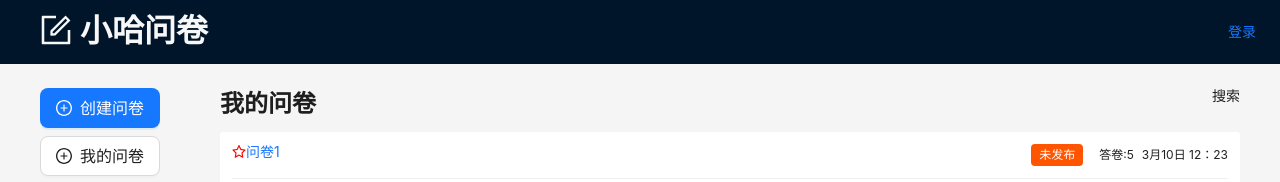
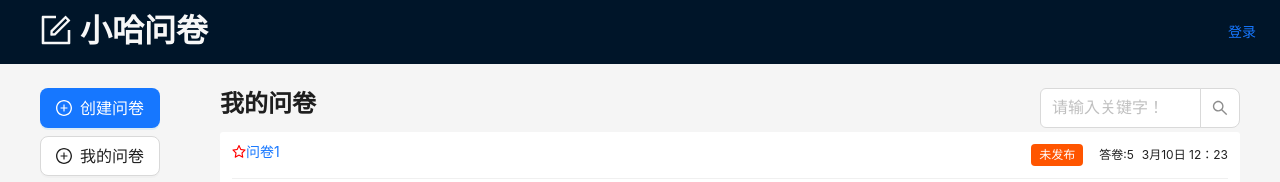
Before and after one commit to hardingCheng/react-question-code, a React (Create React App) app: page /mange/list in a window 1280 px wide. Shown: the top 182 px of the page. Built offline with nearby package versions, Linux system fonts and the light colour scheme.

Commit message:
🚀 新增: 新增搜索组件和搜索基础逻辑

```diff
--- /dev/null
+++ b/src/components/ListSearch.tsx
@@ -0,0 +1,37 @@
+import React, { ChangeEvent, FC, useEffect, useState } from 'react'
+import { Input } from 'antd'
+import { useLocation, useNavigate, useSearchParams } from 'react-router-dom'
+import { LIST_SEARCH_PARAM_KEY } from '../constant'
+const { Search } = Input
+const ListSearch: FC = () => {
+  const nav = useNavigate()
+  const { pathname } = useLocation()
+  const [searchParams] = useSearchParams()
+  const [value, setValue] = useState('')
+  useEffect(() => {
+    setValue(searchParams.get(LIST_SEARCH_PARAM_KEY) || '')
+  }, [searchParams])
+  const onChange = (e: ChangeEvent<HTMLInputElement>) => {
+    setValue(e.target.value)
+  }
+  const onSearch = (value: string) => {
+    nav({
+      pathname,
+      search: `${LIST_SEARCH_PARAM_KEY}=${value}`,
+    })
+  }
+  return (
+    <div>
+      <Search
+        size="large"
+        allowClear
+        placeholder="请输入关键字！"
+        value={value}
+        onSearch={onSearch}
+        onChange={onChange}
+        style={{ width: 200 }}
+      />
+    </div>
+  )
+}
+export default ListSearch
--- /dev/null
+++ b/src/constant/index.ts
@@ -0,0 +1,5 @@
+/**
+ * @description 常量
+ * @author xuxiaoha
+ */
+export const LIST_SEARCH_PARAM_KEY = 'keyword'
--- a/src/pages/manage/List.tsx
+++ b/src/pages/manage/List.tsx
@@ -4,6 +4,7 @@ import { useTitle } from 'ahooks'
 import QuestionCard from '../../components/QuestionCard'
 import styles from './Common.module.scss'
 import { Typography } from 'antd'
+import ListSearch from '../../components/ListSearch'
 const rawQuestionList = [
   {
     _id: 'q1',
@@ -50,7 +51,9 @@ const List: FC = () => {
         <div className={styles.left}>
           <Title level={3}>我的问卷 </Title>
         </div>
-        <div className={styles.right}>搜索</div>
+        <div className={styles.right}>
+          <ListSearch />
+        </div>
       </div>
       <div className={styles.content}>
         {questionList.length > 0 &&
--- a/src/pages/manage/Star.tsx
+++ b/src/pages/manage/Star.tsx
@@ -4,6 +4,7 @@ import { useTitle } from 'ahooks'
 import QuestionCard from '../../components/QuestionCard'
 import styles from './Common.module.scss'
 import { Empty, Typography } from 'antd'
+import ListSearch from '../../components/ListSearch'
 const rawQuestionList = [
   {
     _id: 'q1',
@@ -42,7 +43,9 @@ const Star: FC = () => {
         <div className={styles.left}>
           <Title level={3}>我的问卷 </Title>
         </div>
-        <div className={styles.right}>搜索</div>
+        <div className={styles.right}>
+          <ListSearch />
+        </div>
       </div>
       <div className={styles.content}>
         {questionList.length === 0 && <Empty />}
--- a/src/pages/manage/Trash.tsx
+++ b/src/pages/manage/Trash.tsx
@@ -4,6 +4,7 @@ import { useTitle } from 'ahooks'
 import styles from './Common.module.scss'
 import { Empty, Typography, Table, Tag, Space, Button, Modal } from 'antd'
 import { ExclamationCircleOutlined } from '@ant-design/icons'
+import ListSearch from '../../components/ListSearch'
 const rawQuestionList = [
   {
     _id: 'q1',
@@ -103,7 +104,9 @@ const Trash: FC = () => {
         <div className={styles.left}>
           <Title level={3}>我的问卷 </Title>
         </div>
-        <div className={styles.right}>搜索</div>
+        <div className={styles.right}>
+          <ListSearch />
+        </div>
       </div>
       <div className={styles.content}>
         {questionList.length === 0 && <Empty description="暂无数据" />}
```
